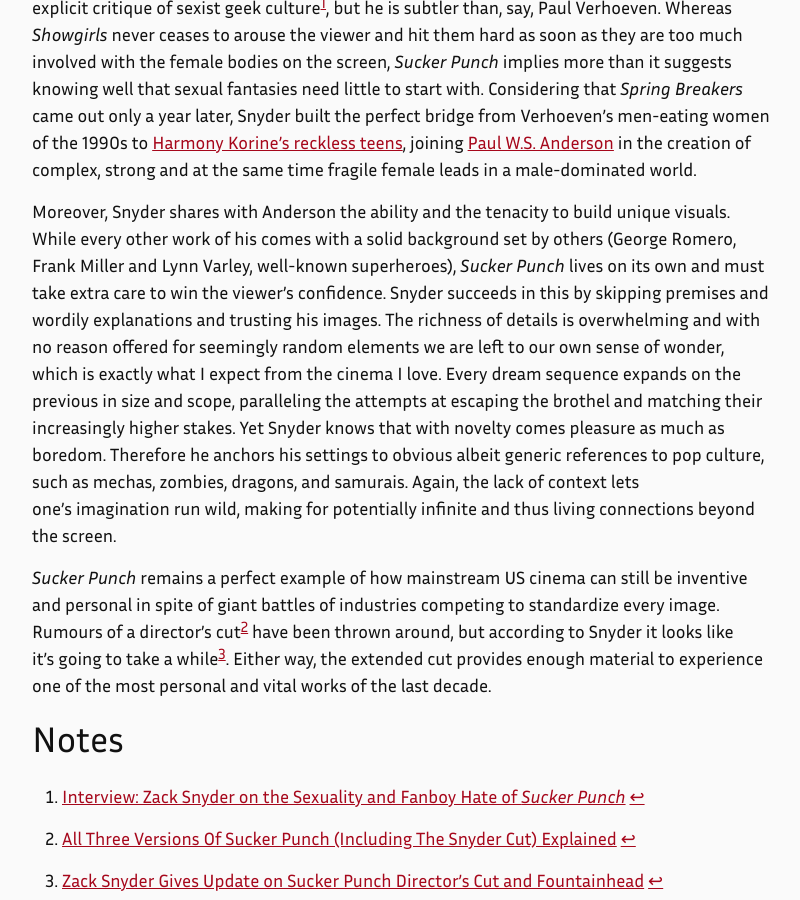
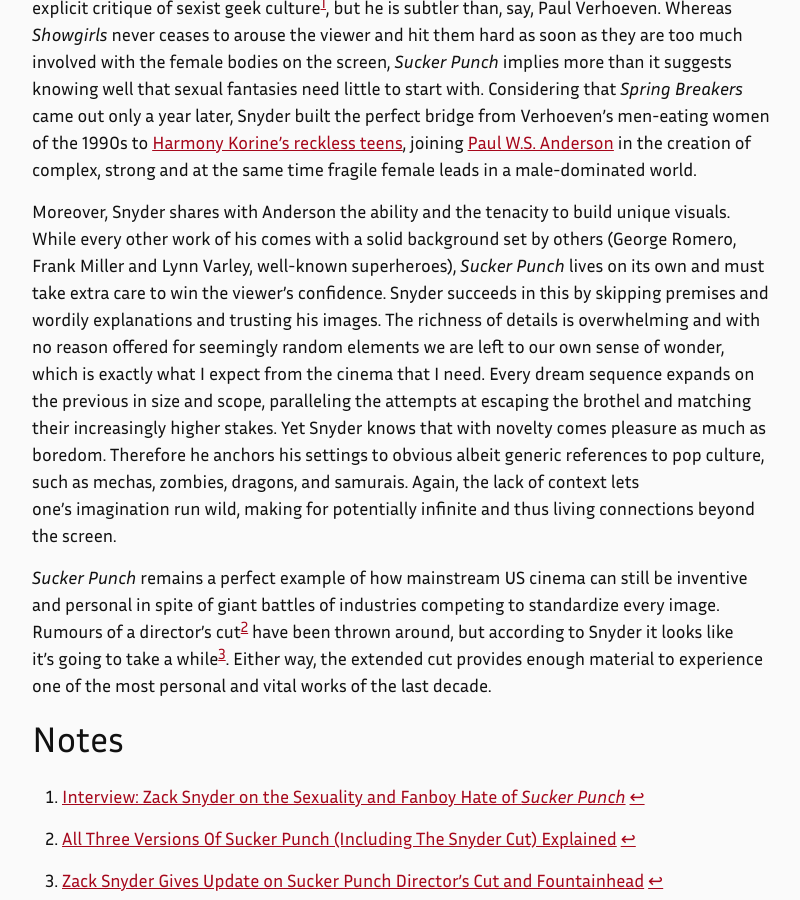
Before and after one commit to manuel-uberti/filmsinwords, a Jekyll site: the page built from _posts/2021-01-18-snyder.md, in a window 1280 px wide and 900 px high, scrolled down 1702 px. Shown: the whole window, without its empty margins (238-1038 px from the left). Built offline with Jekyll 4.4.1, drawn with Linux system fonts in a browser that asks for light colours; some of the changed text lies outside the part shown.

Commit message:
Fix grammar

```diff
--- a/_posts/2021-01-18-snyder.md
+++ b/_posts/2021-01-18-snyder.md
@@ -7,7 +7,7 @@
 
 When I first watched *Watchmen*, I believed like Zack Snyder was playing the most
 cruel of jokes on me. Since the difference between arts was still eluding me at
-the time, I went in looking for the comic book I love, wrongly assuming Snyder
+the time, I went in looking for the comic book that I love, wrongly assuming Snyder
 would tell me what I already knew about its awesome pages. As a result,
 I removed Snyder from my radar.
 
@@ -74,8 +74,8 @@
 confidence. Snyder succeeds in this by skipping premises and wordily
 explanations and trusting his images. The richness of details is overwhelming
 and with no reason offered for seemingly random elements we are left to our own
-sense of wonder, which is exactly what I expect from the cinema I love. Every
-dream sequence expands on the previous in size and scope, paralleling the
+sense of wonder, which is exactly what I expect from the cinema that I need.
+Every dream sequence expands on the previous in size and scope, paralleling the
 attempts at escaping the brothel and matching their increasingly higher stakes.
 Yet Snyder knows that with novelty comes pleasure as much as boredom. Therefore
 he anchors his settings to obvious albeit generic references to pop culture,
```
